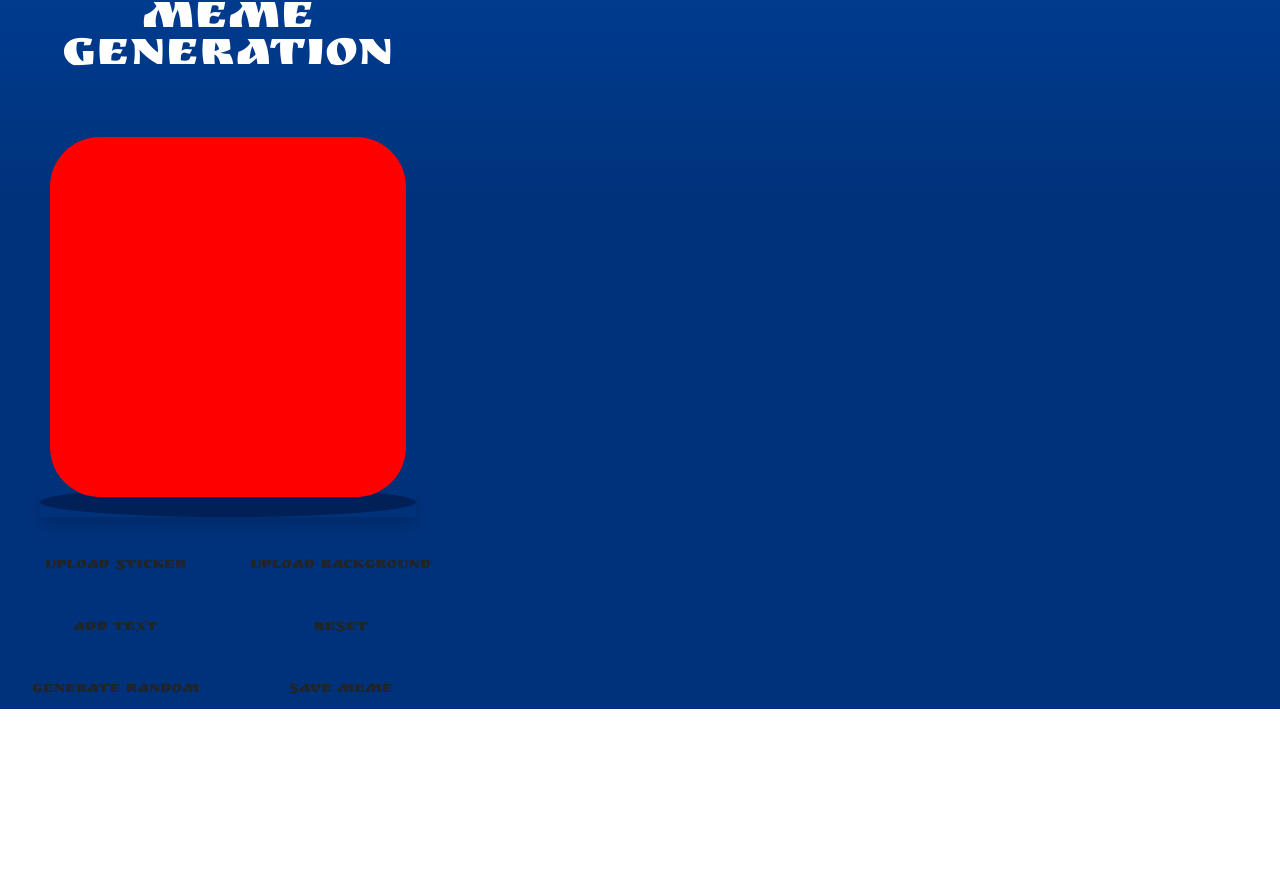
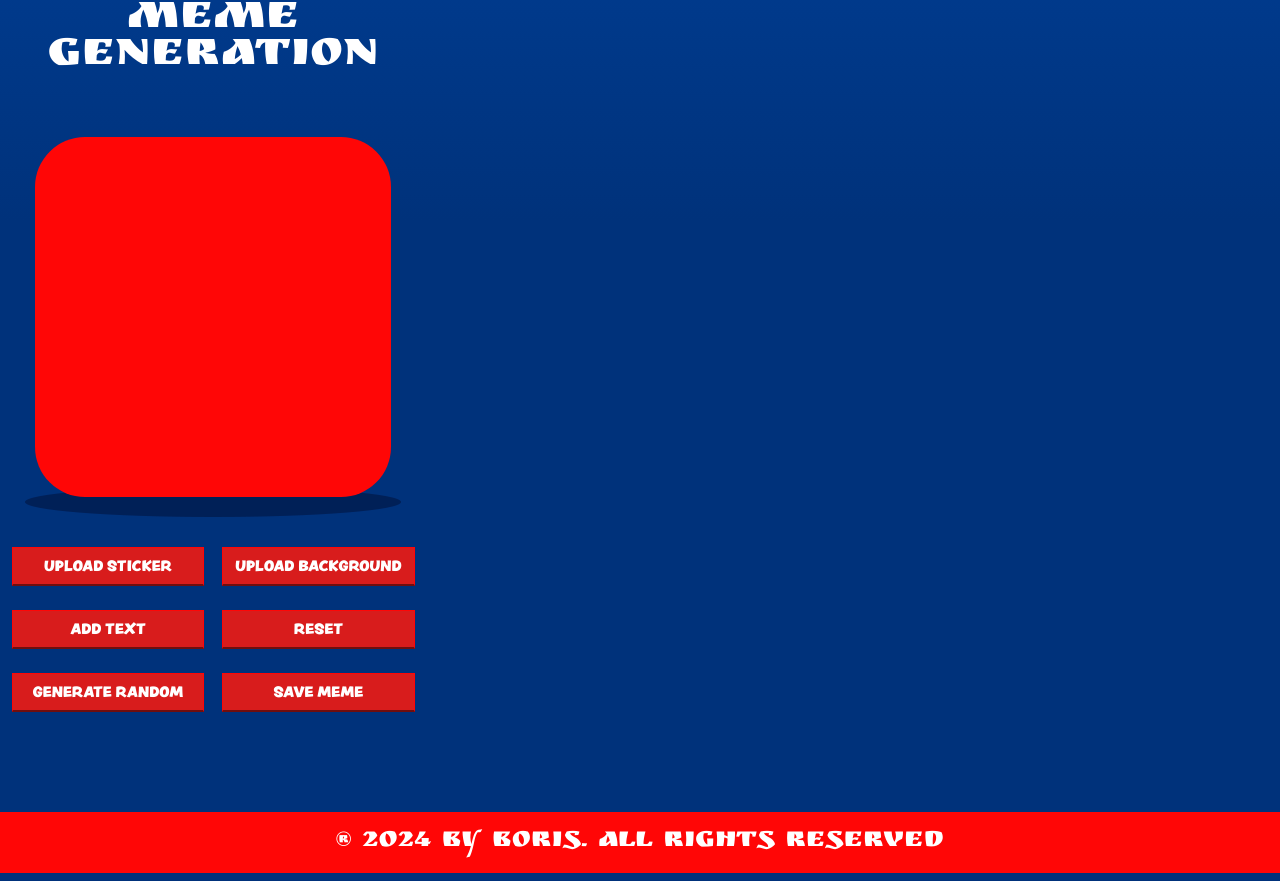
Before and after one commit to Nikotyan2719/sboris, a React (Create React App) app: page / in a window 1280 px wide. Shown: the part 219-1100 px from the top of the page. Before the commit the page ends 928 px from the top, so only its background shows below. Built offline with nearby package versions, Linux system fonts and the light colour scheme.

Commit message:
[develop] - test commit 3

```diff
--- a/src/App.js
+++ b/src/App.js
@@ -1,7 +1,8 @@
-// import {Button, Col, Container, Row} from 'react-bootstrap';
 import Header from './assets/components/Header/Header';
+
 import './index.scss';
 import MainSection from './assets/components/MainSection/MainSection';
+import Footer from './assets/components/Footer/Footer';
 
 function App() {
   return (
@@ -9,6 +10,7 @@ function App() {
       <div>
         <Header />
         <MainSection />
+        <Footer />
       </div>
     </div>
   );
--- /dev/null
+++ b/src/assets/components/Footer/Footer.jsx
@@ -0,0 +1,14 @@
+import stl from './Footer.module.scss';
+import { Container } from 'react-bootstrap';
+const Footer = () => {
+  return (
+    <footer className={stl.root}>
+      <Container>
+        <div className={stl.footerInner}>
+          ® 2024 BY BORIS. ALL RIGHTS RESERVED
+        </div>
+      </Container>
+    </footer>
+  );
+};
+export default Footer;
--- /dev/null
+++ b/src/assets/components/Footer/Footer.module.scss
@@ -0,0 +1,20 @@
+.root{
+  width: 100%;
+  margin-top: 100px;
+  background-color: $primary;
+  padding: 16px 0;
+  margin-bottom: 8px;
+
+
+  //@include media-breakpoint-down(lg) {
+  //  background-color: red;
+  //}
+
+}
+.footerInner{
+  font-size: 29px;
+  color: white;
+  display: flex;
+  justify-content: center;
+  align-items: center;
+}
--- a/src/assets/components/Header/Header.module.scss
+++ b/src/assets/components/Header/Header.module.scss
@@ -2,12 +2,6 @@
   background-color: #000;
   border-bottom: 1px solid #fff;
   padding: 18px 0;
-
-  @include media-breakpoint-down(lg) {
-    background-color: red;
-  }
-
-
 }
 
 .headerMenu{
--- a/src/assets/components/LeftSide/LeftSide.jsx
+++ b/src/assets/components/LeftSide/LeftSide.jsx
@@ -12,15 +12,15 @@ const LeftSide = () => {
       </div>
       <div className={stl.canvasBlock}>
         <div className={stl.canvas}></div>
-        <img src="/images/logo/shadow-picture.png" className={stl.shadow}></img>
+        <img src="/Images/logo/shadow-picture.png" className={stl.shadow}></img>
       </div>
       <div className={stl.btnList}>
-        <Button className={stl.btn}>UPLOAD STICKER</Button>
-        <Button className={stl.btn}>UPLOAD BACKGROUND</Button>
-        <Button className={stl.btn}>ADD TEXT</Button>
-        <Button className={stl.btn}>RESET</Button>
-        <Button className={stl.btn}>GENERATE RANDOM</Button>
-        <Button className={stl.btn}>SAVE MEME</Button>
+        <Button>UPLOAD STICKER</Button>
+        <Button>UPLOAD BACKGROUND</Button>
+        <Button>ADD TEXT</Button>
+        <Button>RESET</Button>
+        <Button>GENERATE RANDOM</Button>
+        <Button>SAVE MEME</Button>
       </div>
     </div>
   );
--- a/src/assets/components/LeftSide/LeftSide.module.scss
+++ b/src/assets/components/LeftSide/LeftSide.module.scss
@@ -22,7 +22,7 @@
 .canvas{
   width: 356px;
   height: 360px;
-  background-color: red;
+  background-color: $primary ;
   border-radius: 50px;
   z-index: 1;
 
@@ -30,6 +30,8 @@
 .shadow{
   position: absolute;
   bottom: -20px;
+  box-shadow: none;
+  --bs-box-shadow: none
 }
 .btnList{
   margin-top: 50px;
@@ -37,4 +39,6 @@
   grid-template-columns: repeat(2, 1fr);
   grid-column-gap: 18px;
   grid-row-gap: 24px;
+
+
 }
--- a/src/assets/components/MainSection/MainSection.module.scss
+++ b/src/assets/components/MainSection/MainSection.module.scss
@@ -1,6 +1,5 @@
 .root{
   padding-top: 100px;
-  background: linear-gradient(#00419b 0%, #00327b 40%);
 }
 
 
@@ -10,4 +9,8 @@
   @include media-breakpoint-up(lg) {
     max-width: 1920px
   }
+  @include media-breakpoint-down(lg) {
+    display: flex;
+    flex-direction: column;
+  }
 }
--- a/src/assets/components/RightSide/RightSide.jsx
+++ b/src/assets/components/RightSide/RightSide.jsx
@@ -1,5 +1,10 @@
 import stl from './RightSide.module.scss';
 const RightSide = () => {
-  return <div className={stl.root}></div>;
+  return (
+    <div className={stl.root}>
+      <div className={stl.title}>CLICK TO ADD STICKER</div>
+      <div className={stl.sliders}></div>
+    </div>
+  );
 };
 export default RightSide;
--- a/src/assets/components/RightSide/RightSide.module.scss
+++ b/src/assets/components/RightSide/RightSide.module.scss
@@ -1,3 +1,7 @@
 .root{
-  background-color: #c0bd00;
+
 }
+.title{
+  font-size: 36px;
+  color: white;
+}
--- a/src/assets/styles/custom/button.scss
+++ b/src/assets/styles/custom/button.scss
@@ -2,4 +2,6 @@
   border-radius: 0;
   font-family: $font-family-secondary;
   color: white;
+  border-bottom: solid 2px rgb(111,14,14);
+  background-color: rgb(216,28,28);
 }
--- a/src/index.scss
+++ b/src/index.scss
@@ -3,5 +3,6 @@
 @import "assets/styles/bootstrap";
 
 body {
+  background: linear-gradient(#00419b 0%, #00327b 40%);
   --bs-body-line-height: 1
 }
```
